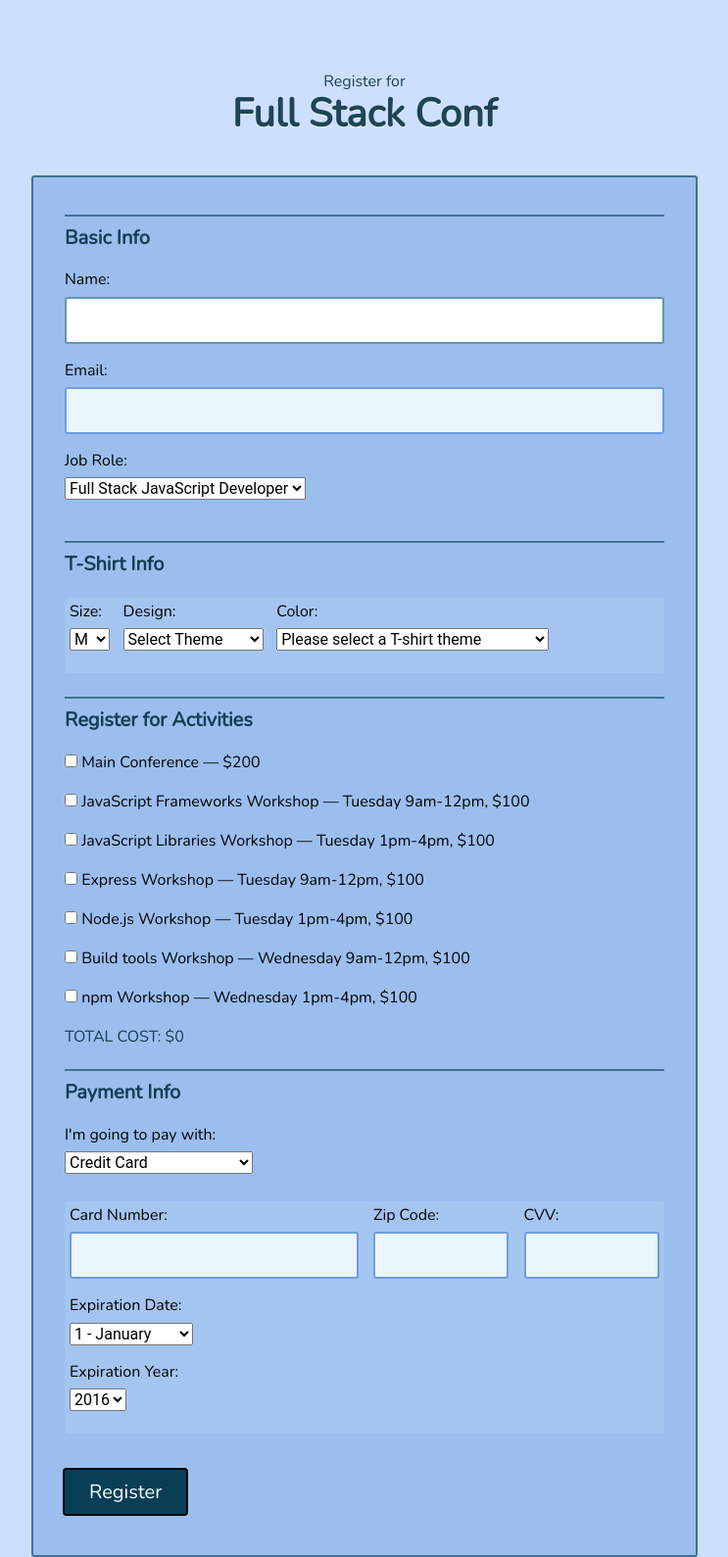
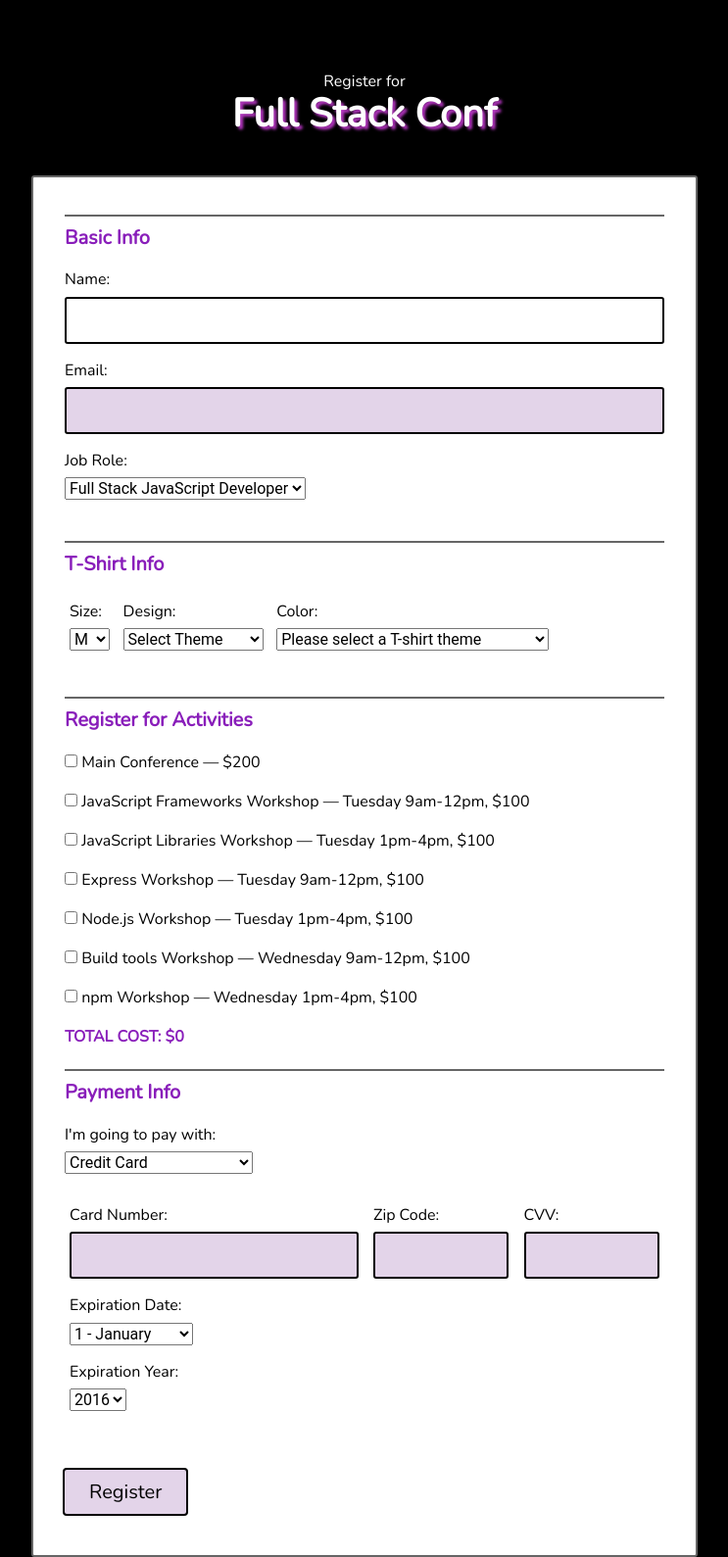
Before and after one commit to jmadarang87/3-interactive-form-v2, a PHP site: page / in a window 1280 px wide. Shown: the whole page at 98% size, without its empty margins (268-1011 px from the left). Run offline with PHP 8.4, Linux system fonts and the light colour scheme.

Commit message:
updated css to purple

```diff
--- a/css/style.css
+++ b/css/style.css
@@ -16,17 +16,18 @@ button {
 
 body {
   font: 1em/1.5;
-  color: rgba(6, 49, 68, 0.9);
-	background: #CDE0FB;
+  color: rgba(124, 6, 179, 0.9);
+	background: #000000;
 }
 
 header {
 	text-align: center;
+	color: white;
 }
 
 h1 {
 	font-size: 2.5em;
-	text-shadow: 0 1px 0 rgba(255, 255, 255, 0.85);
+	text-shadow: 3px 3px 3px rgba(209, 61, 223, 0.85);
 	margin: 0;
 }
 
@@ -40,8 +41,8 @@ a {
 
 form {
 	padding: .875em 1.875em 1.875em;
-	background: #9BBEEF;
-	border: 2px solid rgba(8, 63, 87, 0.6);
+	background: #ffffff;
+	border: 2px solid rgba(0, 0, 0, 0.6);
 	border-radius: 3px;
 }
 
@@ -64,7 +65,7 @@ button {
 legend {
 	font-weight: bold;
 	padding-top: .5em;
-	border-top: 2px solid rgba(8, 63, 87, 0.6);
+	border-top: 2px solid rgba(0, 0, 0, 0.6);
 	margin-bottom: 1.125em;
 }
 
@@ -89,15 +90,15 @@ input {
 	font-size: 1em;
 	font-weight: 500;
 	padding: .8em;
-	background: #e9f6fb;
-	border: 2px solid rgb(111, 157, 220);
+	background: #e3d4e9;
+	border: 2px solid rgb(0, 0, 0);
 	border-radius: 3px;
 	outline: none;
 }
 
 input:focus {
 	background: #fff;
-	border-color: #5e97b0;
+	border-color: #000000;
 	transition: border-color .4s, background-color .4s;
 }
 
@@ -107,9 +108,9 @@ input[type="radio"] {
 }
 
 button {
-	color: #fff;
+	color: rgb(0, 0, 0);
 	padding: .55em 1.25em;
-	background: #083f57;
+	background: #e3d4e9;
 	margin: 1.25em 0 .5em;
 	cursor: pointer;
 	border: 2px solid black;
@@ -118,7 +119,8 @@ button {
 }
 
 button:hover {
-	background: #6F9DDC;
+	color: white;
+	background: rgba(209, 61, 223);
 }
 
 input,
@@ -164,6 +166,10 @@ option {
 	padding: 5px;
 	background: rgba(255, 255, 255, 0.1);
 	border-radius: 4px;
+}
+
+.totalCost {
+	font-weight: bold;
 }
 
 /* =================================
--- a/js/script.js
+++ b/js/script.js
@@ -101,7 +101,6 @@ activitySection.addEventListener( 'change', e => {
             }
         }
     }
-
 })
 
 // payment stuff
```
